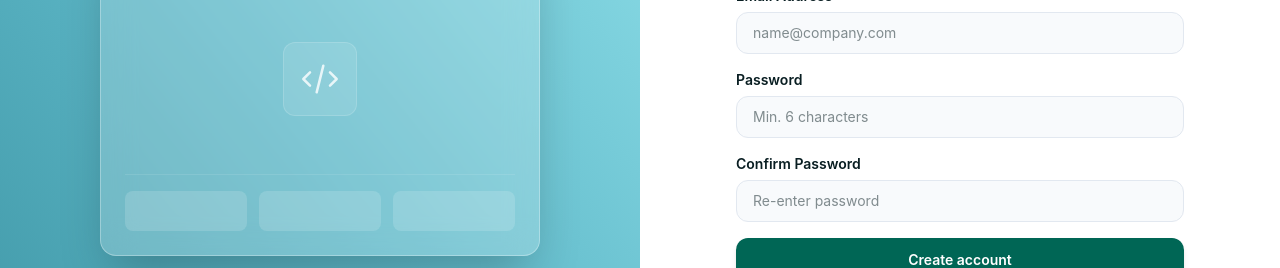
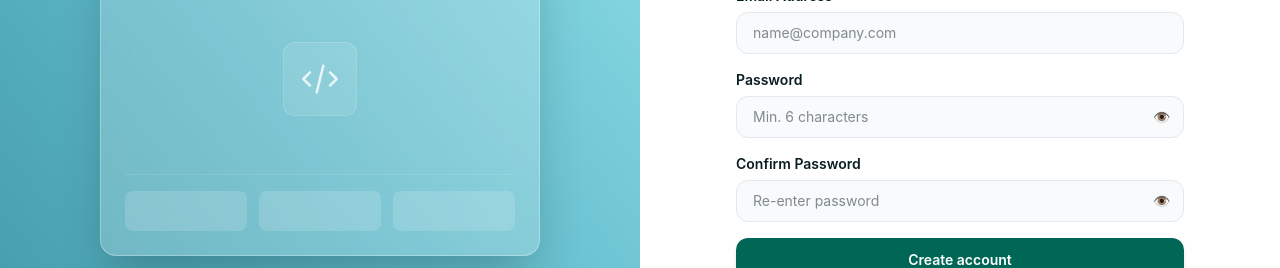
Before and after one commit to Winney360/Guild_Code_Community_Hub, a React (Vite) app in the folder client/: page /signup in a window 1280 px wide. Shown: the part 265-533 px from the top of the page. Built offline with nearby package versions, Linux system fonts and the light colour scheme; no server answers.

Commit message:
feat: add password visibility toggles and active inline validation alerts under registration inputs

```diff
--- a/client/src/pages/Signup.tsx
+++ b/client/src/pages/Signup.tsx
@@ -12,6 +12,13 @@ export const Signup: React.FC = () => {
   const [error, setError] = useState('');
   const [successMessage, setSuccessMessage] = useState('');
   const [loading, setLoading] = useState(false);
+  const [showPassword, setShowPassword] = useState(false);
+  const [showConfirmPassword, setShowConfirmPassword] = useState(false);
+
+  const isEmailValid = (val: string) => {
+    const re = /^[^\s@]+@[^\s@]+\.[^\s@]+$/;
+    return re.test(val);
+  };
 
   const handleSubmit = async (e: React.FormEvent) => {
     e.preventDefault();
@@ -193,36 +200,71 @@ export const Signup: React.FC = () => {
                 placeholder="name@company.com"
                 className="w-full px-4 py-2.5 bg-[#f8fafc] border border-slate-200 rounded-xl text-sm focus:outline-none focus:ring-2 focus:ring-[#006655] focus:border-transparent transition-all"
               />
+              {email && !isEmailValid(email) && (
+                <p className="text-[10px] text-red-500 font-bold mt-1.5 ml-1 animate-pulse select-none">
+                  ⚠️ Please enter a valid email address (e.g. name@domain.com)
+                </p>
+              )}
             </div>
 
             <div>
               <label htmlFor="password" className="block text-sm font-semibold mb-1.5">
                 Password
               </label>
+              <div className="relative">
                 <input
                   id="password"
-                type="password"
+                  type={showPassword ? 'text' : 'password'}
                   required
                   value={password}
                   onChange={(e) => setPassword(e.target.value)}
                   placeholder="Min. 6 characters"
-                className="w-full px-4 py-2.5 bg-[#f8fafc] border border-slate-200 rounded-xl text-sm focus:outline-none focus:ring-2 focus:ring-[#006655] focus:border-transparent transition-all"
+                  className="w-full pl-4 pr-10 py-2.5 bg-[#f8fafc] border border-slate-200 rounded-xl text-sm focus:outline-none focus:ring-2 focus:ring-[#006655] focus:border-transparent transition-all"
                 />
+                <button
+                  type="button"
+                  onClick={() => setShowPassword(!showPassword)}
+                  className="absolute right-3.5 top-1/2 -translate-y-1/2 text-slate-400 hover:text-[#006655] transition-colors focus:outline-none select-none text-sm"
+                  title={showPassword ? 'Hide password' : 'Show password'}
+                >
+                  {showPassword ? '🙈' : '👁️'}
+                </button>
+              </div>
+              {password && password.length < 6 && (
+                <p className="text-[10px] text-red-500 font-bold mt-1.5 ml-1 animate-pulse select-none">
+                  ⚠️ Password must be at least 6 characters long
+                </p>
+              )}
             </div>
 
             <div>
               <label htmlFor="confirmPassword" className="block text-sm font-semibold mb-1.5">
                 Confirm Password
               </label>
+              <div className="relative">
                 <input
                   id="confirmPassword"
-                type="password"
+                  type={showConfirmPassword ? 'text' : 'password'}
                   required
                   value={confirmPassword}
                   onChange={(e) => setConfirmPassword(e.target.value)}
                   placeholder="Re-enter password"
-                className="w-full px-4 py-2.5 bg-[#f8fafc] border border-slate-200 rounded-xl text-sm focus:outline-none focus:ring-2 focus:ring-[#006655] focus:border-transparent transition-all"
+                  className="w-full pl-4 pr-10 py-2.5 bg-[#f8fafc] border border-slate-200 rounded-xl text-sm focus:outline-none focus:ring-2 focus:ring-[#006655] focus:border-transparent transition-all"
                 />
+                <button
+                  type="button"
+                  onClick={() => setShowConfirmPassword(!showConfirmPassword)}
+                  className="absolute right-3.5 top-1/2 -translate-y-1/2 text-slate-400 hover:text-[#006655] transition-colors focus:outline-none select-none text-sm"
+                  title={showConfirmPassword ? 'Hide password' : 'Show password'}
+                >
+                  {showConfirmPassword ? '🙈' : '👁️'}
+                </button>
+              </div>
+              {confirmPassword && password !== confirmPassword && (
+                <p className="text-[10px] text-red-500 font-bold mt-1.5 ml-1 animate-pulse select-none">
+                  ⚠️ Passwords do not match
+                </p>
+              )}
             </div>
 
             <button
```
Lines whose indentation alone changed are shown as unchanged.
